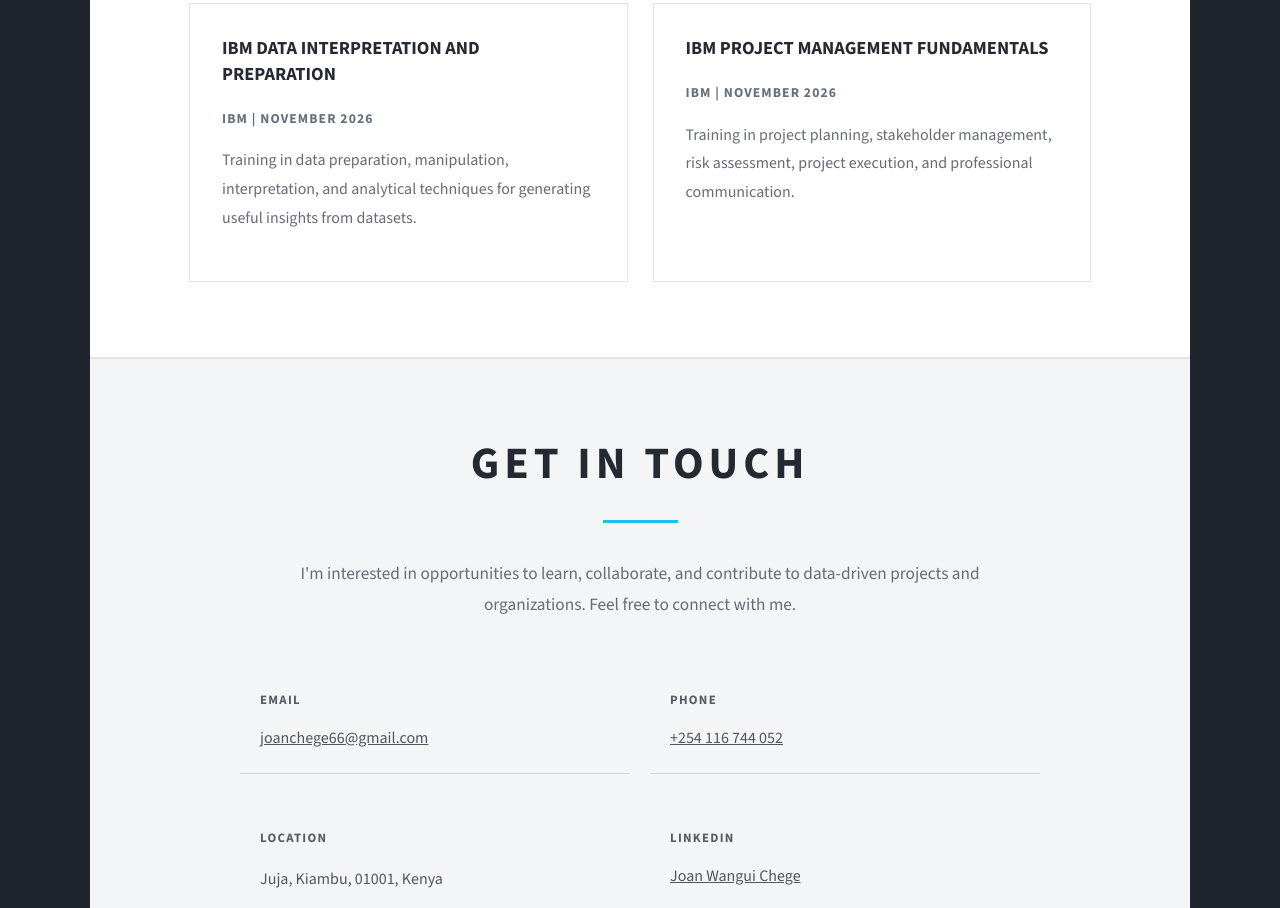
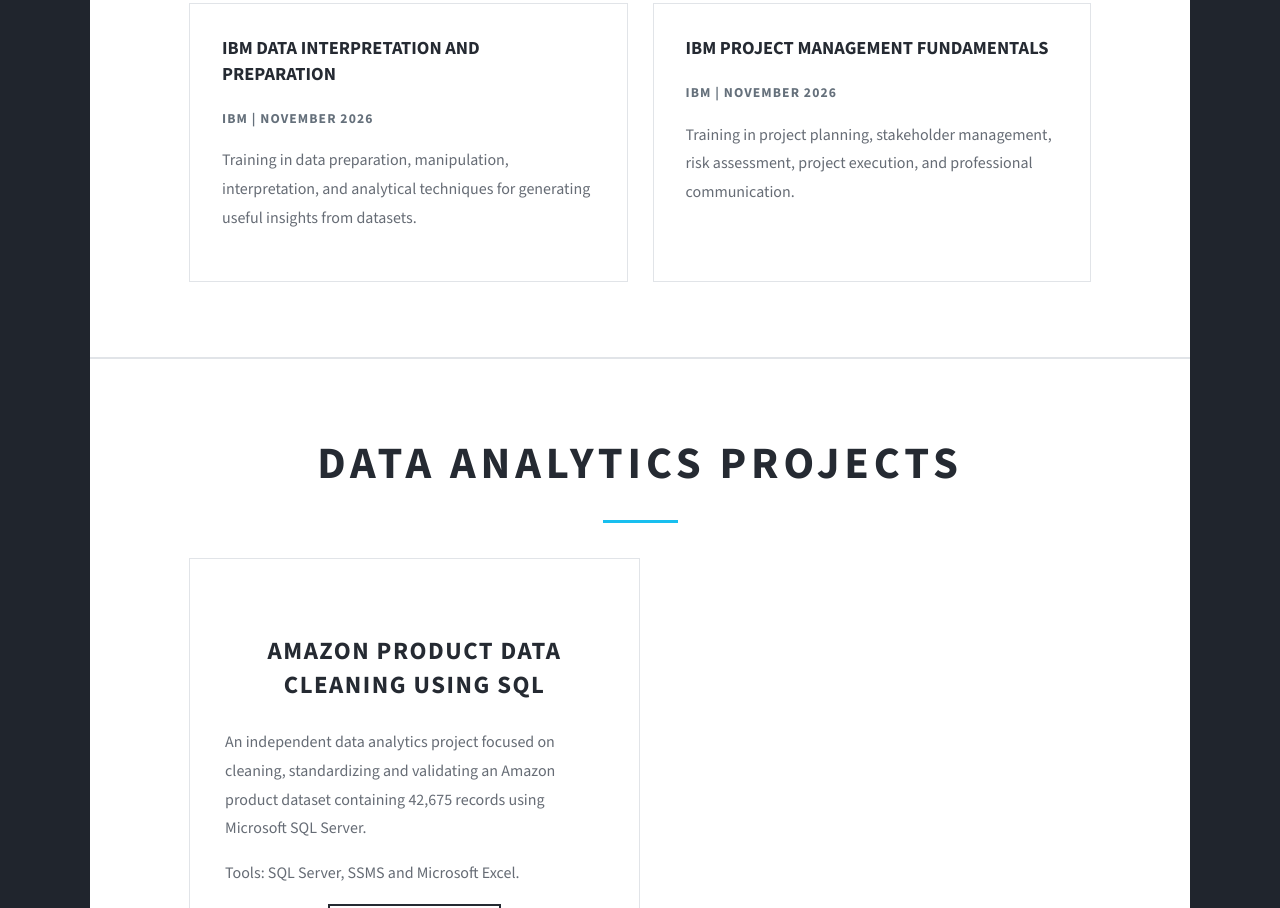
Before and after one commit to joanchege66-dev/JoanWanguiChege66.github.io, a plain HTML site: page index.html in a window 1280 px wide. Shown: the part 2535-3443 px from the top of the page. Drawn offline with nearby package versions, Linux system fonts and the light colour scheme.

Commit message:
Add Amazon SQL data cleaning project to portfolio

```diff
--- a/index.html
+++ b/index.html
@@ -436,6 +436,7 @@ main {
             <a href="#about" class="active">About</a>
             <a href="#skills">Skills</a>
             <a href="#certifications">Certifications</a>
+            <a href="#projects">Projects</a>
             <a href="#contact">Contact</a>
         </div>
 
@@ -622,24 +623,6 @@ main {
         </section>
 
 
-        <!--
-        ======================================
-        PROJECTS SECTION
-        ======================================
-
-        This section is intentionally hidden.
-
-        When your first project is complete,
-        remove the outer comment markers
-        and replace the example information.
-
-        To display a Projects navigation link,
-        add this inside the nav-links div:
-
-        <a href="#projects">Projects</a>
-
-        SAMPLE SECTION STARTS BELOW.
-
         <section class="section" id="projects">
 
     <h2>Data Analytics Projects</h2>
@@ -649,34 +632,29 @@ main {
 
         <article class="project-card">
 
-                    <h3>Your Project Title</h3>
-
-                    <img
-                        src="images/project1.png"
-                        alt="Project screenshot">
+            <h3>Amazon Product Data Cleaning Using SQL</h3>
 
             <p>
-                        Write a short description
-                        of the dataset, analysis,
-                        tools, and key findings.
+                An independent data analytics project focused on
+                cleaning, standardizing and validating an Amazon
+                product dataset containing 42,675 records using
+                Microsoft SQL Server.
             </p>
 
-                    <a href="YOUR_PROJECT_URL"
-                       target="_blank"
-                       rel="noopener noreferrer"
-                       class="button">
+            <p>
+                Tools: SQL Server, SSMS and Microsoft Excel.
+            </p>
+
+            <a href="https://github.com/joanchege66-dev/Amazon-Product-Data-Cleaning-SQL"
+               class="button" target="_blank" rel="noopener noreferrer">
                 View Project
             </a>
 
         </article>
 
     </div>
+
 </section>
-
-        SAMPLE SECTION ENDS HERE.
-        ======================================
-        -->
-
 
         <!-- CONTACT -->
         <section class="section contact" id="contact">
```
Lines whose indentation alone changed are shown as unchanged.
